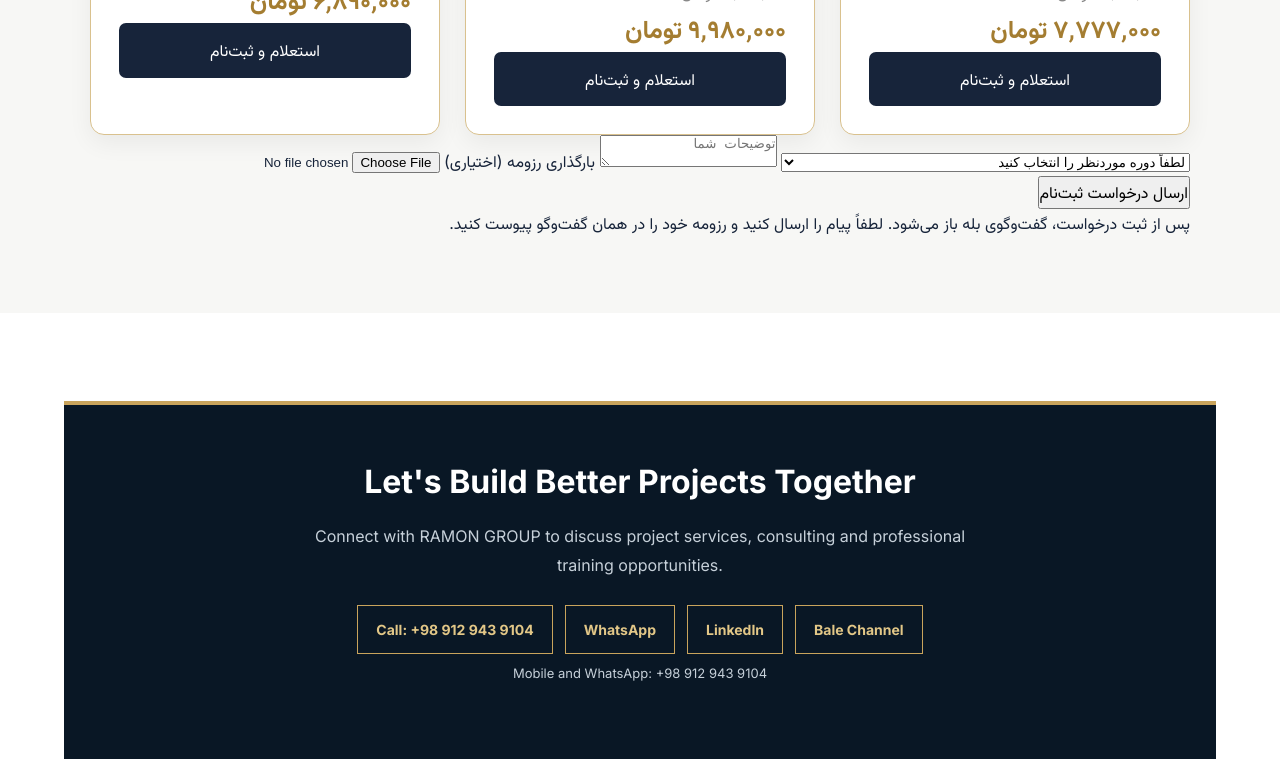
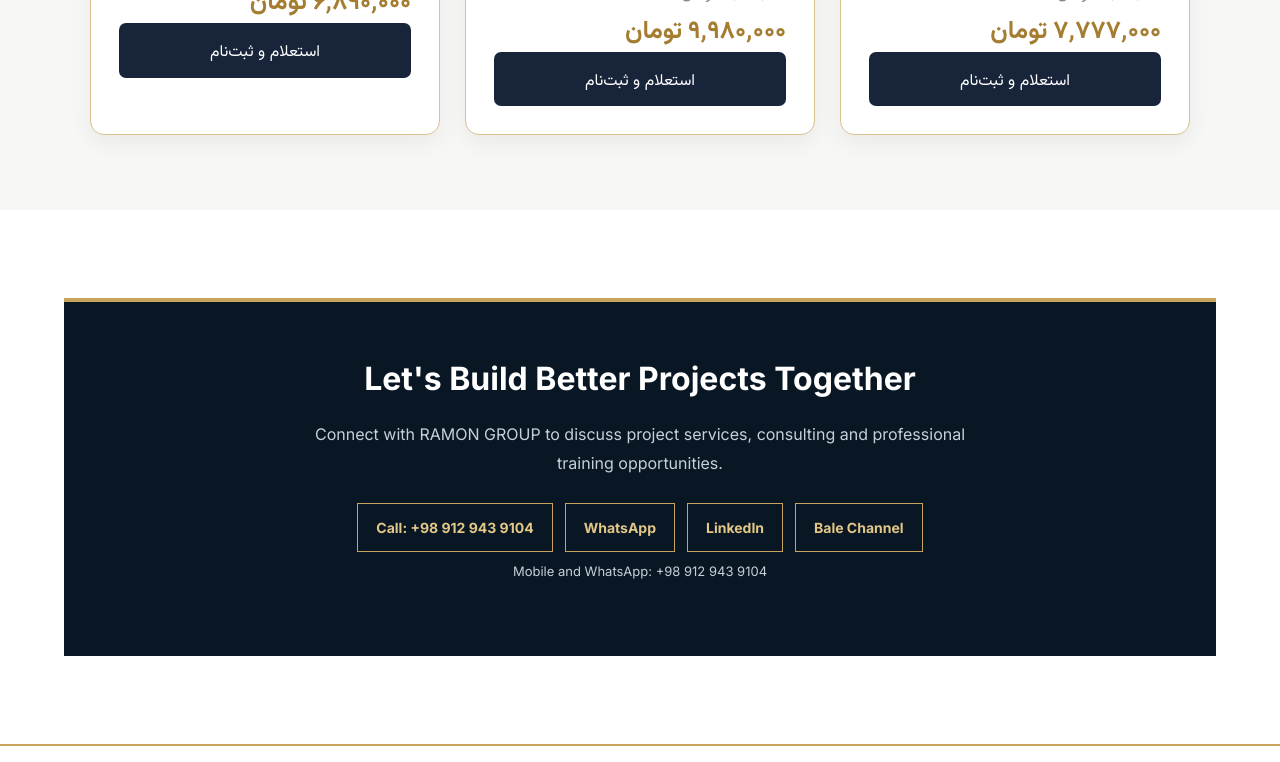
Before and after one commit to learningplanning402-del/learning-planning, a plain HTML site: page index.html in a window 1280 px wide. Shown: the part 3780-4542 px from the top of the page. Drawn offline with Linux system fonts and the light colour scheme.

Commit message:
Update index.html

```diff
--- a/index.html
+++ b/index.html
@@ -721,22 +721,6 @@ section{padding:65px 0}
   <p class="new-price">۶٬۸۹۰٬۰۰۰ تومان</p>
   <button type="button" onclick="selectCourse('Claims Management','۶٬۸۹۰٬۰۰۰ تومان')">استعلام و ثبت‌نام</button>
 </div>
-    </div>
-
-<select id="selectedCourse" required>
-  <option value="">لطفاً دوره موردنظر را انتخاب کنید</option>
-  <option value="MSP - 7,777,000 تومان">آموزش حرفه‌ای و پیشرفته برنامه‌ریزی و کنترل پروژه با MSP</option>
-  <option value="Primavera P6 - 9,980,000 تومان">آموزش حرفه‌ای و پیشرفته برنامه‌ریزی و کنترل پروژه با Primavera P6</option>
-  <option value="Claims Management - 6,890,000 تومان">آموزش حرفه‌ای و پیشرفته مدیریت ادعا و کلیم</option>
-</select>
-
-        <textarea id="studentDescription" placeholder="توضیحات شما"></textarea>
-        <label for="studentFile">بارگذاری رزومه (اختیاری)</label>
-        <input id="studentFile" type="file" accept=".pdf,.doc,.docx">
-        <button type="submit">ارسال درخواست ثبت‌نام</button>
-      </form>
-      <p>پس از ثبت درخواست، گفت‌وگوی بله باز می‌شود. لطفاً پیام را ارسال کنید و رزومه خود را در همان گفت‌وگو پیوست کنید.</p>
-    </div>
   </div>
 </section>
 
```
